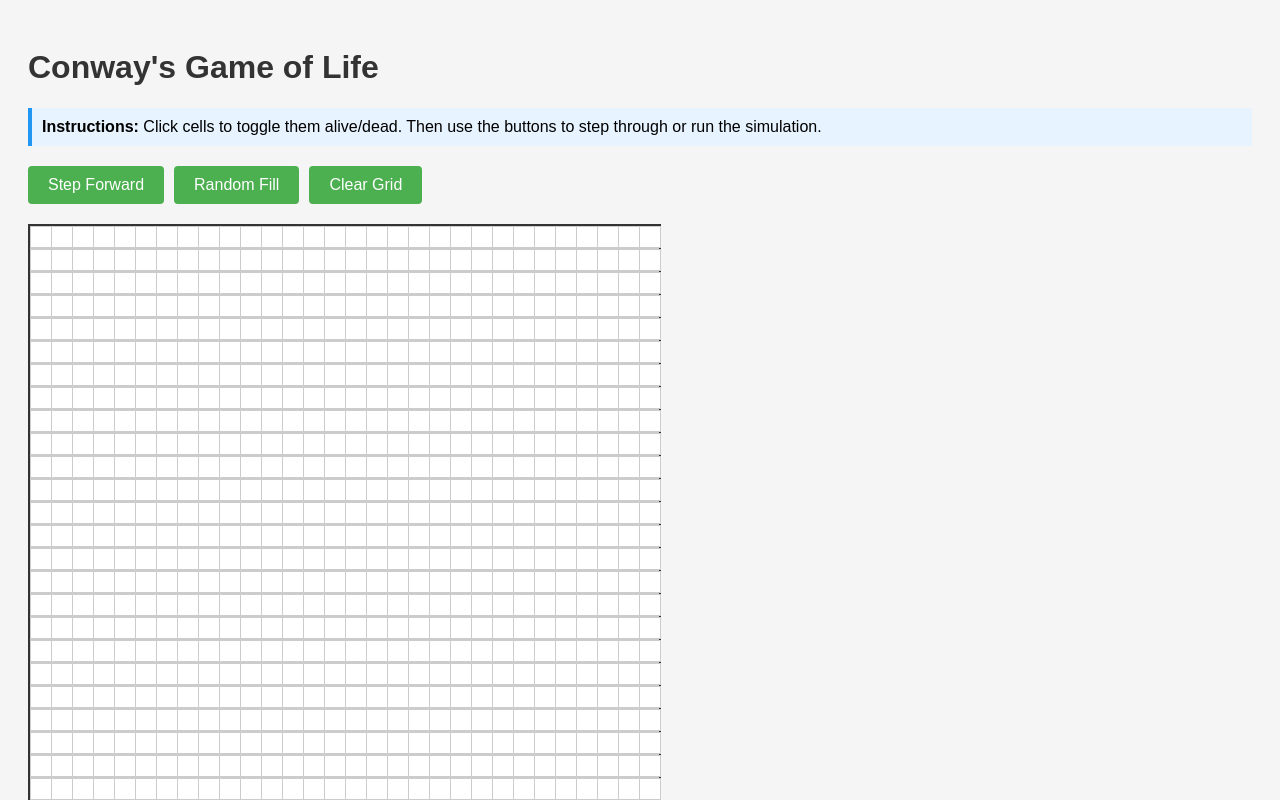
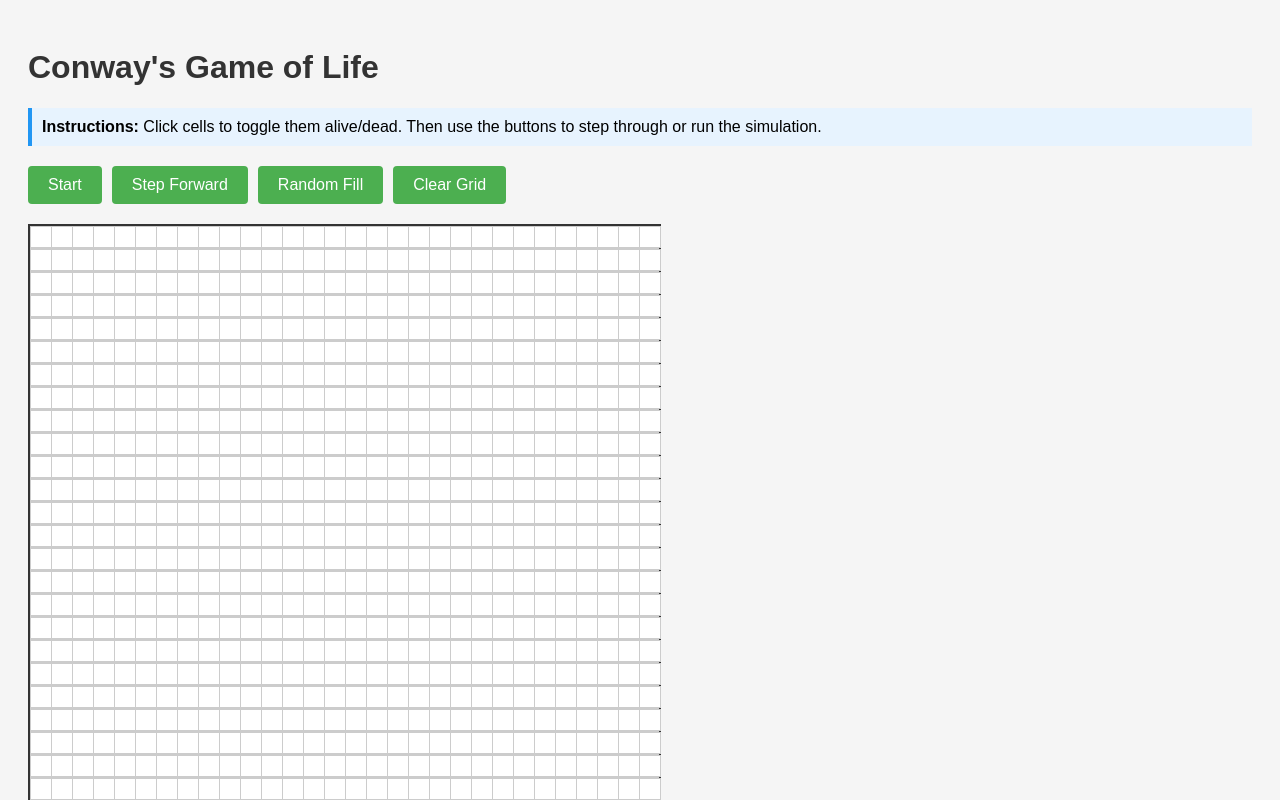
Before and after one commit to bruteforce774/conway, a React (Vite) app in the folder react/: page / in a window 1280 px wide. Shown: the top 800 px of the page. Built offline with nearby package versions, Linux system fonts and the light colour scheme.

Commit message:
add start/stop to finish

```diff
--- a/react/src/App.tsx
+++ b/react/src/App.tsx
@@ -1,4 +1,4 @@
-import { useState } from "react";
+import { useState, useEffect } from "react";
 import Grid from "./components/Grid";
 import type { Grid as GridType } from "./types";
 import { nextGeneration } from "./gameLogic";
@@ -10,6 +10,7 @@ function createEmptyGrid(width: number, height: number): GridType {
 
 function App() {
   const [grid, setGrid] = useState<GridType>(createEmptyGrid(30, 30));
+  const [isRunning, setIsRunning] = useState(false);
 
   function handleCellClick(row: number, col: number) {
     const newGrid = grid.map((r) => r.slice());
@@ -29,6 +30,21 @@ function App() {
     setGrid(createRandomGrid(30, 30));
   }
 
+  function handlePlayPause() {
+    setIsRunning(!isRunning);
+  }
+
+  // Auto-step when running
+  useEffect(() => {
+    if (!isRunning) return;
+
+    const intervalId = setInterval(() => {
+      setGrid((currentGrid) => nextGeneration(currentGrid));
+    }, 250); // 250ms like the original
+
+    // Cleanup function: clear interval when component unmounts or isRunning changes
+    return () => clearInterval(intervalId);
+  }, [isRunning]);
 
   function createRandomGrid(width: number, height: number): GridType {
     const grid: GridType = [];
@@ -53,7 +69,12 @@ function App() {
       </div>
 
       <div className="controls">
-        <button onClick={handleStepForward}>Step Forward</button>
+        <button onClick={handlePlayPause}>
+          {isRunning ? "Stop" : "Start"}
+        </button>
+        <button onClick={handleStepForward} disabled={isRunning}>
+          Step Forward
+        </button>
         <button onClick={handleRandomFill}>Random Fill</button>
         <button onClick={handleClear}>Clear Grid</button>
       </div>
```
